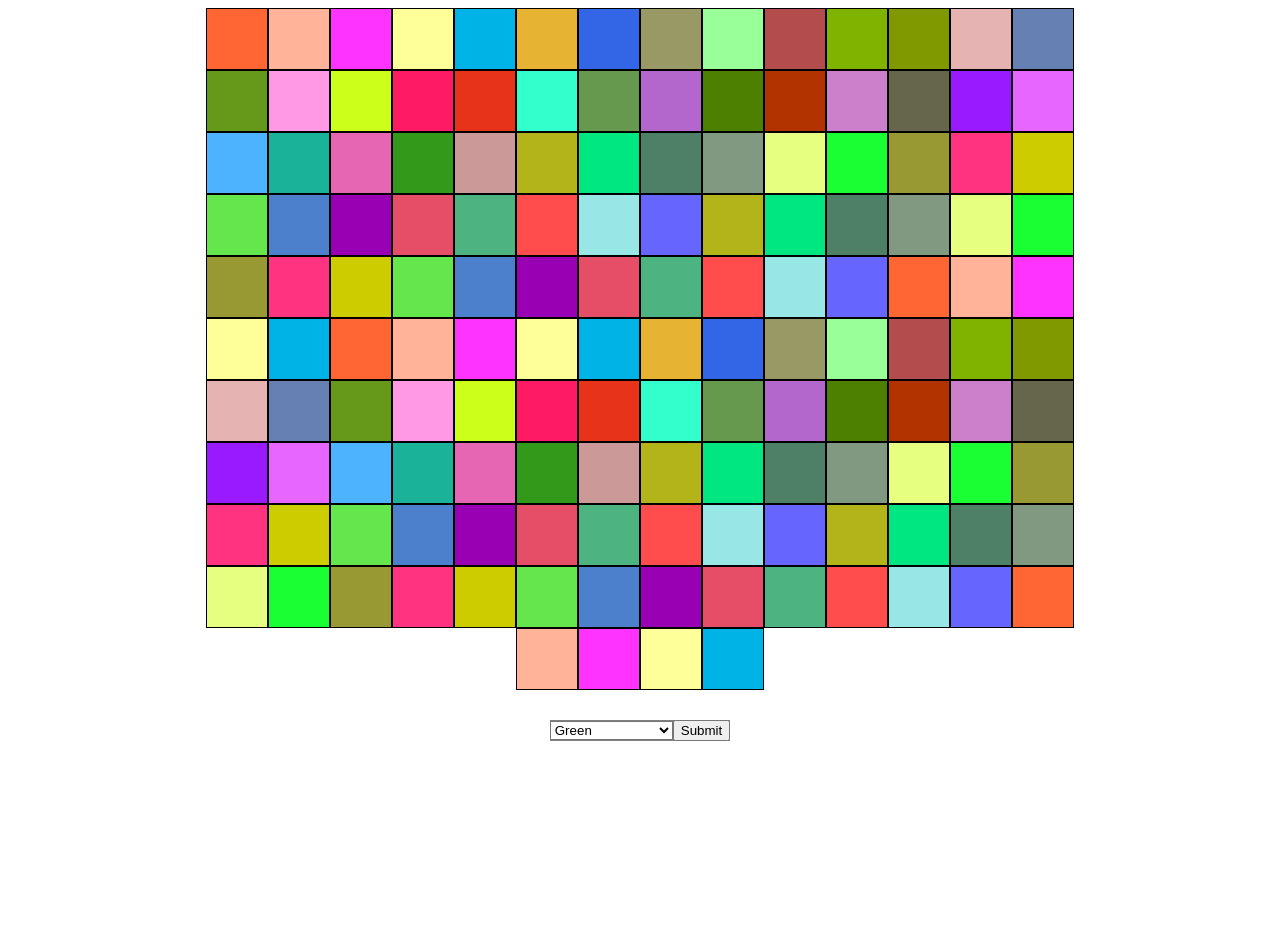
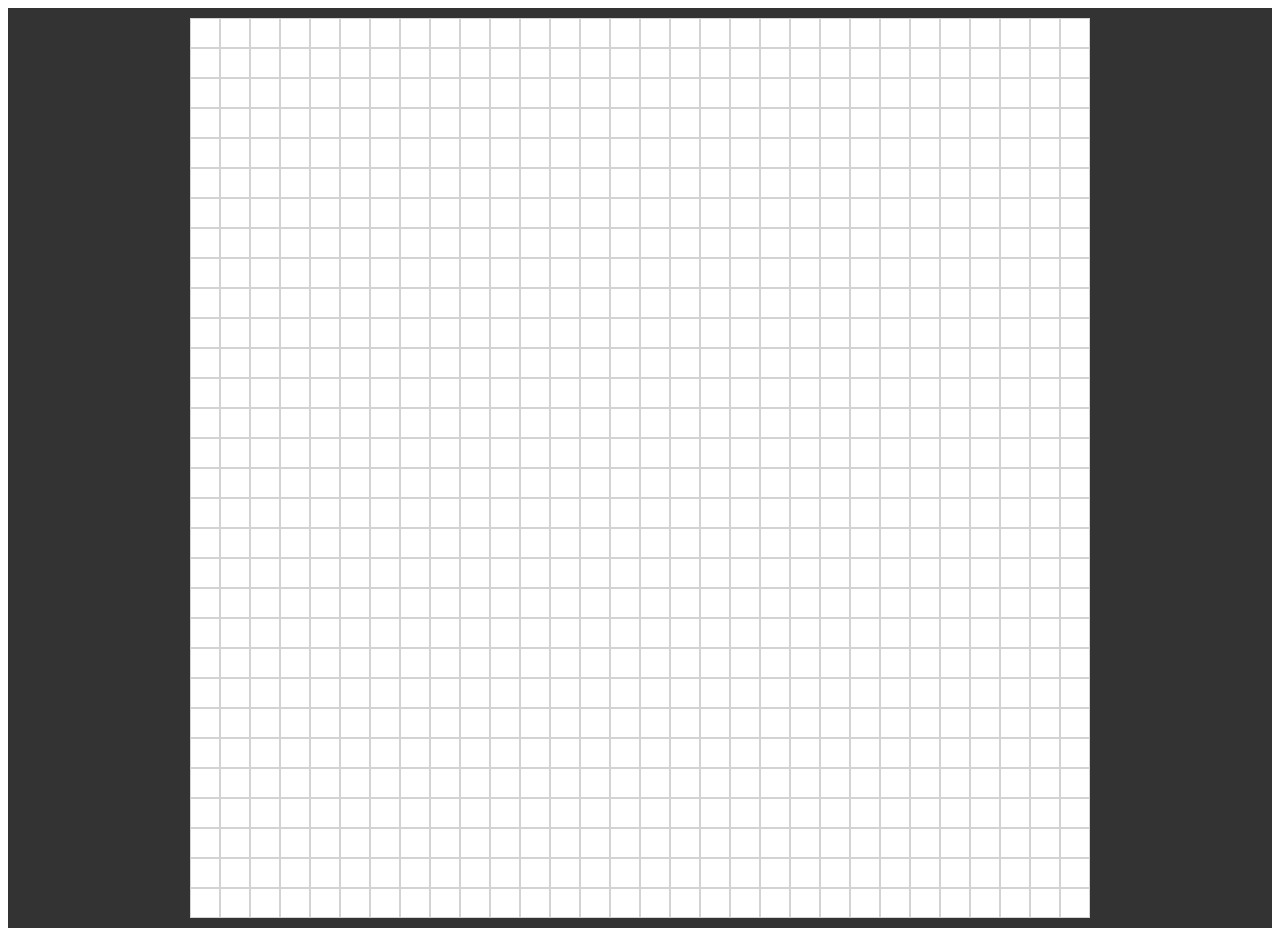
Before and after one commit to chrisPfaff/ReactPatterns, a React (Create React App) app in the folder react-hooks-pixel/: page / in a window 1280 px wide. Before the commit the page ends 800 px from the top, so only its background shows below. Built offline with nearby package versions, Linux system fonts and the light colour scheme.

Commit message:
started refactor with a grid

```diff
--- a/react-hooks-pixel/src/App.css
+++ b/react-hooks-pixel/src/App.css
@@ -1,4 +1,4 @@
-.container {
+/* .container {
   display: flex;
   flex-direction: column;
   justify-content: center;
@@ -25,4 +25,4 @@
 .colorPicker {
   margin-top: 30px;
   background: grey;
-}
+} */
--- a/react-hooks-pixel/src/App.js
+++ b/react-hooks-pixel/src/App.js
@@ -1,170 +1,12 @@
 import React, { useState } from "react";
-import "./App.css";
+import "./styles.css";
 import Pixel from "./components/Pixel";
-import ColorPicker from "./components/ColorPicker";
-
-let colorArray = [
-  "#FF6633",
-  "#FFB399",
-  "#FF33FF",
-  "#FFFF99",
-  "#00B3E6",
-  "#E6B333",
-  "#3366E6",
-  "#999966",
-  "#99FF99",
-  "#B34D4D",
-  "#80B300",
-  "#809900",
-  "#E6B3B3",
-  "#6680B3",
-  "#66991A",
-  "#FF99E6",
-  "#CCFF1A",
-  "#FF1A66",
-  "#E6331A",
-  "#33FFCC",
-  "#66994D",
-  "#B366CC",
-  "#4D8000",
-  "#B33300",
-  "#CC80CC",
-  "#66664D",
-  "#991AFF",
-  "#E666FF",
-  "#4DB3FF",
-  "#1AB399",
-  "#E666B3",
-  "#33991A",
-  "#CC9999",
-  "#B3B31A",
-  "#00E680",
-  "#4D8066",
-  "#809980",
-  "#E6FF80",
-  "#1AFF33",
-  "#999933",
-  "#FF3380",
-  "#CCCC00",
-  "#66E64D",
-  "#4D80CC",
-  "#9900B3",
-  "#E64D66",
-  "#4DB380",
-  "#FF4D4D",
-  "#99E6E6",
-  "#6666FF",
-  "#B3B31A",
-  "#00E680",
-  "#4D8066",
-  "#809980",
-  "#E6FF80",
-  "#1AFF33",
-  "#999933",
-  "#FF3380",
-  "#CCCC00",
-  "#66E64D",
-  "#4D80CC",
-  "#9900B3",
-  "#E64D66",
-  "#4DB380",
-  "#FF4D4D",
-  "#99E6E6",
-  "#6666FF",
-  "#FF6633",
-  "#FFB399",
-  "#FF33FF",
-  "#FFFF99",
-  "#00B3E6",
-  "#FF6633",
-  "#FFB399",
-  "#FF33FF",
-  "#FFFF99",
-  "#00B3E6",
-  "#E6B333",
-  "#3366E6",
-  "#999966",
-  "#99FF99",
-  "#B34D4D",
-  "#80B300",
-  "#809900",
-  "#E6B3B3",
-  "#6680B3",
-  "#66991A",
-  "#FF99E6",
-  "#CCFF1A",
-  "#FF1A66",
-  "#E6331A",
-  "#33FFCC",
-  "#66994D",
-  "#B366CC",
-  "#4D8000",
-  "#B33300",
-  "#CC80CC",
-  "#66664D",
-  "#991AFF",
-  "#E666FF",
-  "#4DB3FF",
-  "#1AB399",
-  "#E666B3",
-  "#33991A",
-  "#CC9999",
-  "#B3B31A",
-  "#00E680",
-  "#4D8066",
-  "#809980",
-  "#E6FF80",
-  "#1AFF33",
-  "#999933",
-  "#FF3380",
-  "#CCCC00",
-  "#66E64D",
-  "#4D80CC",
-  "#9900B3",
-  "#E64D66",
-  "#4DB380",
-  "#FF4D4D",
-  "#99E6E6",
-  "#6666FF",
-  "#B3B31A",
-  "#00E680",
-  "#4D8066",
-  "#809980",
-  "#E6FF80",
-  "#1AFF33",
-  "#999933",
-  "#FF3380",
-  "#CCCC00",
-  "#66E64D",
-  "#4D80CC",
-  "#9900B3",
-  "#E64D66",
-  "#4DB380",
-  "#FF4D4D",
-  "#99E6E6",
-  "#6666FF",
-  "#FF6633",
-  "#FFB399",
-  "#FF33FF",
-  "#FFFF99",
-  "#00B3E6"
-];
+import Canvas from "./components/Canvas";
 
 const App = () => {
-  const [color, setColor] = useState("");
-
-  const ChangeColor = event => {
-    setColor(event);
-  };
-
-  const pixelArr = colorArray.map(item => (
-    <Pixel getColor={color} color={`${item}`} />
-  ));
-
   return (
-    <div className="container">
-      <div className="App">{pixelArr}</div>
-      <ColorPicker className="colorPicker" changeColor={ChangeColor} />
+    <div className="App">
+      <Canvas />
     </div>
   );
 };
--- /dev/null
+++ b/react-hooks-pixel/src/Colors.js
@@ -0,0 +1 @@
+export default ["white", "lightblue", "blue", "darkblue"];
--- /dev/null
+++ b/react-hooks-pixel/src/components/Canvas.js
@@ -0,0 +1,33 @@
+import React, { Component, useState } from "react";
+import Colors from "../Colors";
+
+import Pixel from "./Pixel";
+
+const Canvas = () => {
+  const [matrix, setMatrix] = useState(
+    Array(30)
+      .fill()
+      .map(() =>
+        Array(30)
+          .fill()
+          .map(() => 0)
+      )
+  );
+
+  return (
+    <div className={"canvas"}>
+      {matrix.map((row, rowIndex) =>
+        row.map((_, colIndex) => {
+          return (
+            <Pixel
+              key={`${rowIndex}-${colIndex}`}
+              background={Colors[matrix[rowIndex][colIndex]]}
+            />
+          );
+        })
+      )}
+    </div>
+  );
+};
+
+export default Canvas;
--- a/react-hooks-pixel/src/components/Pixel.js
+++ b/react-hooks-pixel/src/components/Pixel.js
@@ -1,17 +1,5 @@
 import React from "react";
 
-const Pixel = props => {
-  const changeColor = event => {
-    console.log((event.target.style.background = `${props.getColor}`));
-  };
-
-  return (
-    <div
-      onClick={changeColor}
-      className="pixel"
-      style={{ background: `${props.color}` }}
-    />
-  );
+export default props => {
+  return <div className={`${props.background} pixel`} />;
 };
-
-export default Pixel;
--- /dev/null
+++ b/react-hooks-pixel/src/styles.css
@@ -0,0 +1,40 @@
+.white {
+  background-color: white;
+}
+.lightblue {
+  background-color: rgb(0, 188, 212);
+}
+.blue {
+  background-color: rgb(3, 169, 244);
+}
+.darkblue {
+  background-color: rgb(33, 150, 243);
+}
+
+.pixel {
+  width: 30px;
+  height: 30px;
+  border: 1px solid lightgray;
+  box-sizing: border-box;
+}
+
+.pixel {
+  width: 30px;
+  height: 30px;
+  border: 1px solid lightgray;
+  box-sizing: border-box;
+}
+
+.App {
+  background-color: #333;
+  display: flex;
+  justify-content: center;
+  align-items: center;
+  padding: 10px;
+}
+
+.canvas {
+  display: flex;
+  flex-wrap: wrap;
+  max-width: 900px;
+}
```
